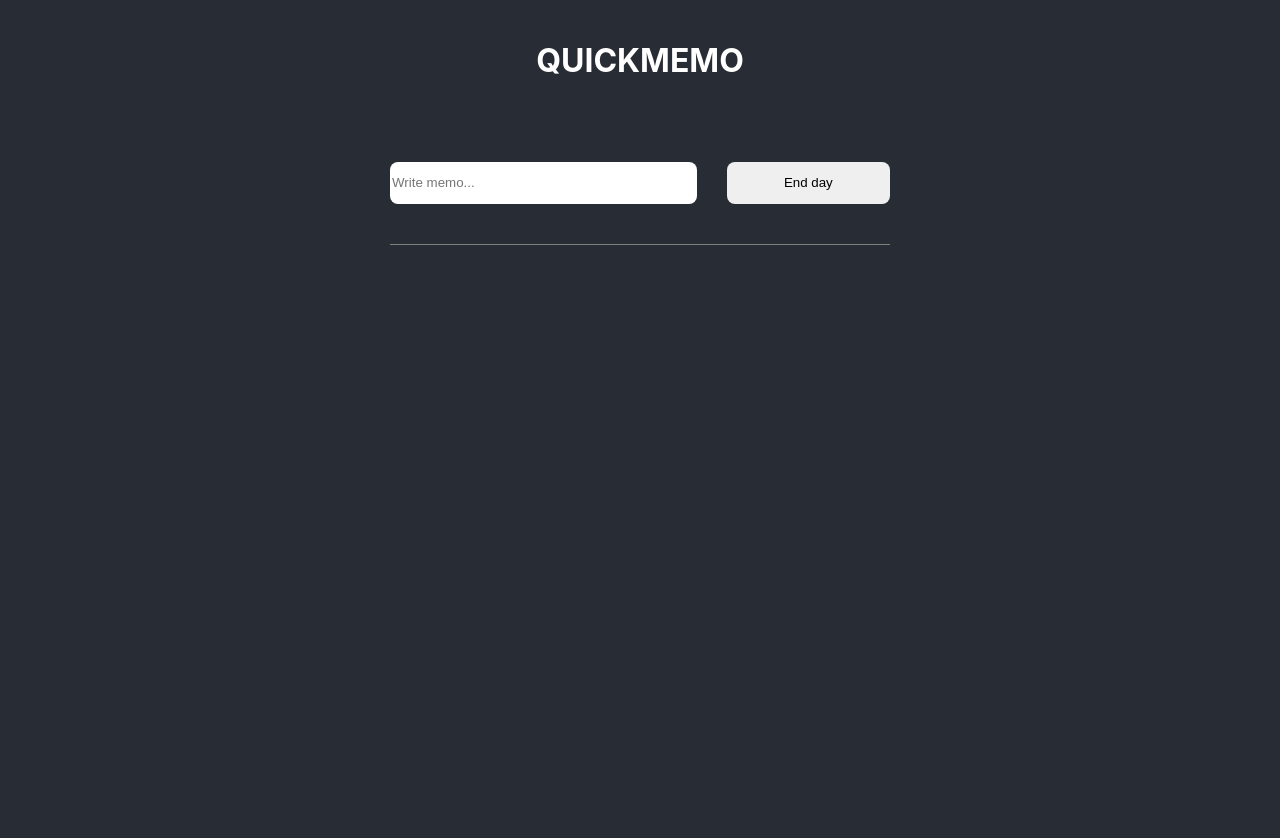
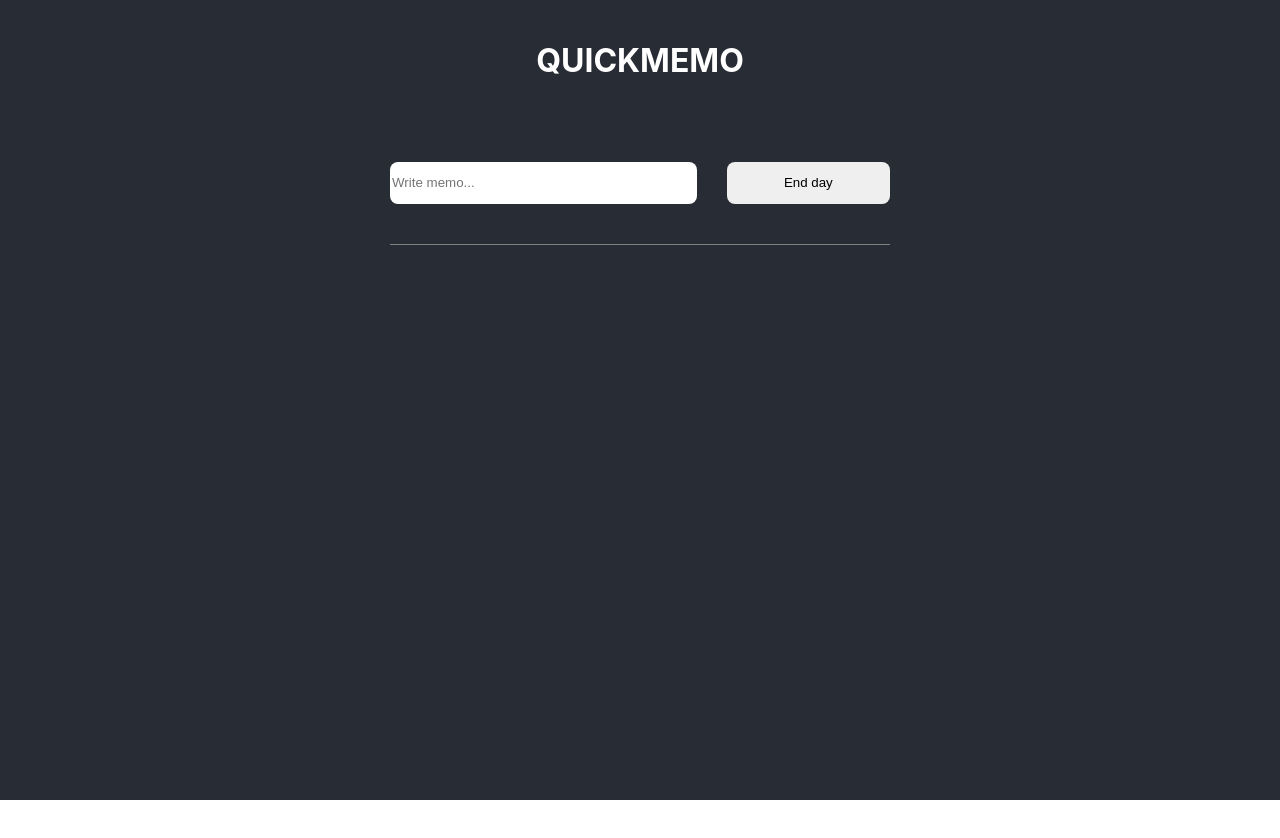
Before and after one commit to jakubpatzer/quickmemo, a React (Create React App) app: page / in a window 1280 px wide. After the commit the page ends 800 px from the top, so only its background shows below. Built offline with nearby package versions, Linux system fonts and the light colour scheme.

Commit message:
Height fix

```diff
--- a/src/global.css
+++ b/src/global.css
@@ -1,6 +1,7 @@
 .app {
   font-size: calc(10px + 2vmin);
   background-color: #282c34;
+  min-height: 100vh;
 }
 
 .app-heading {
--- a/src/layouts/mainLayout.module.css
+++ b/src/layouts/mainLayout.module.css
@@ -2,5 +2,4 @@
   max-width: 500px;
   padding: 20px 20px;
   margin: 0 auto;
-  min-height: 100vh;
 }
```
